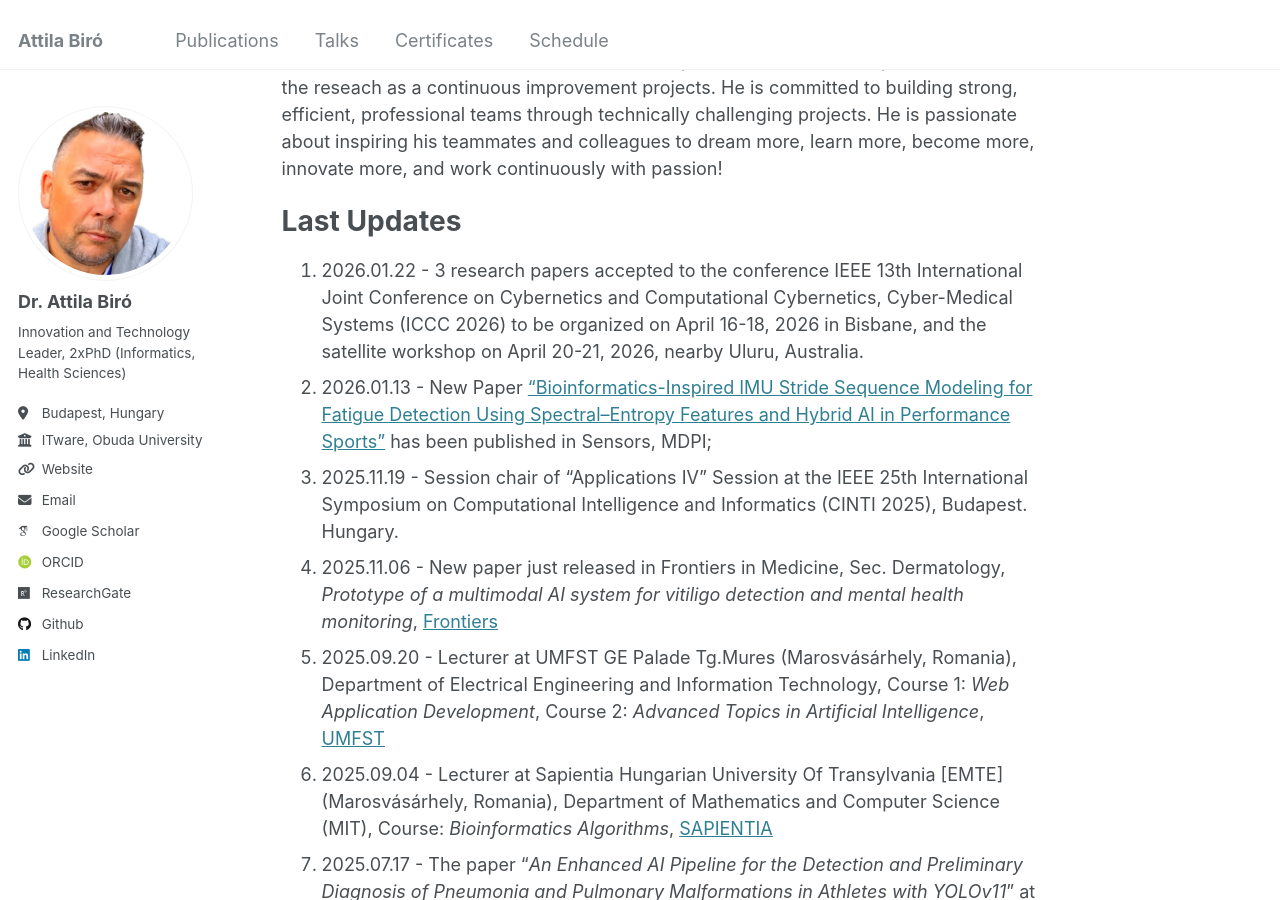
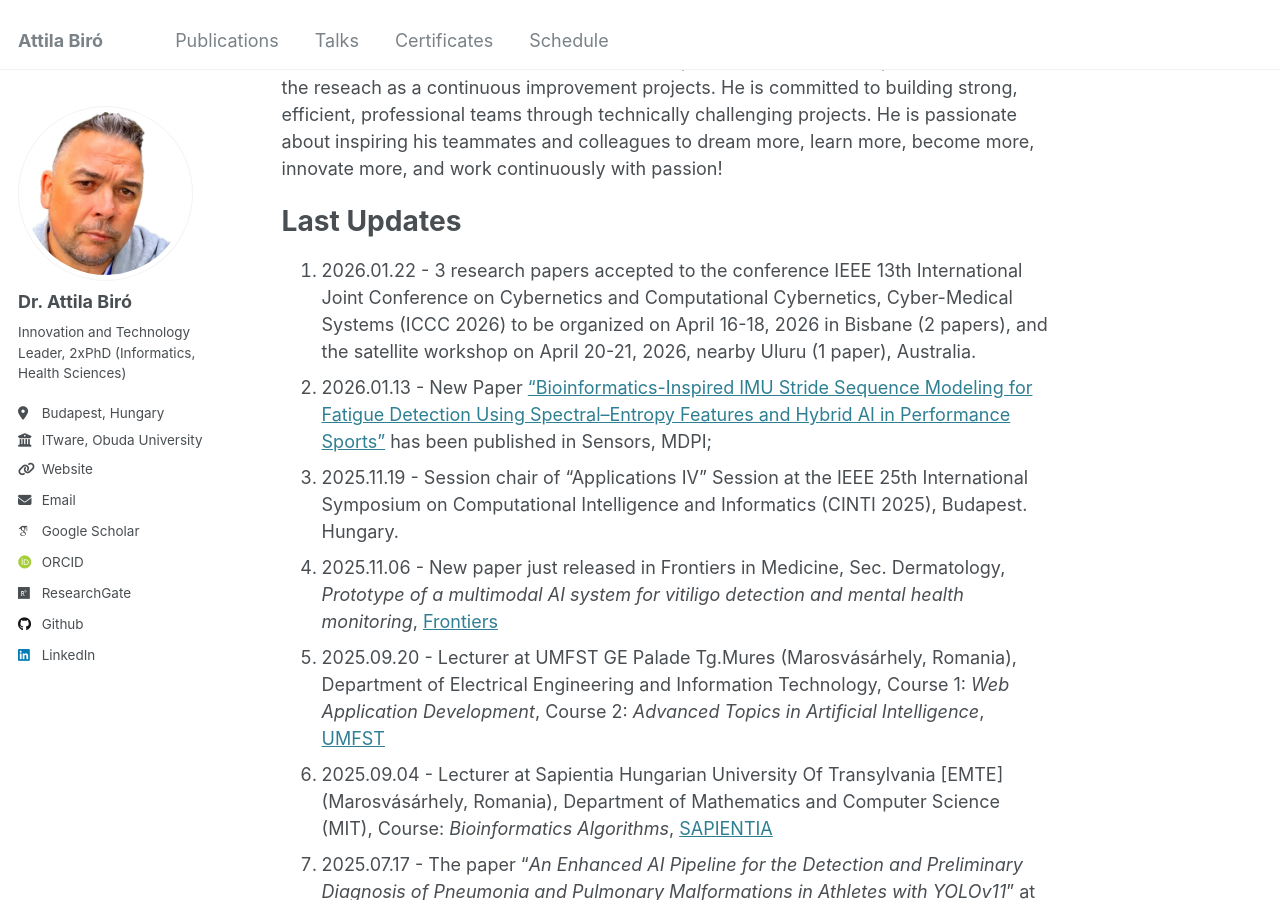
Before and after one commit to biroka/biroka.github.io, a Jekyll site: the page built from _pages/about.md, in a window 1280 px wide and 900 px high, scrolled down 655 px. Built offline with Jekyll 4.4.1, drawn with Linux system fonts in a browser that asks for light colours; some web fonts are replaced.

Commit message:
Update research paper acceptance details in about.md
Clarified the number of papers accepted for the ICCC 2026 conference and their distribution across the main conference and satellite workshop.

```diff
--- a/_pages/about.md
+++ b/_pages/about.md
@@ -17,7 +17,7 @@ His motivation is to ensure the business development, software development as we
 
 Last Updates
 ======
-1. 2026.01.22 - 3 research papers accepted to the conference IEEE 13th International Joint Conference on Cybernetics and Computational Cybernetics, Cyber-Medical Systems (ICCC 2026) to be organized on April 16-18, 2026 in Bisbane, and the satellite workshop on April 20-21, 2026, nearby Uluru, Australia.
+1. 2026.01.22 - 3 research papers accepted to the conference IEEE 13th International Joint Conference on Cybernetics and Computational Cybernetics, Cyber-Medical Systems (ICCC 2026) to be organized on April 16-18, 2026 in Bisbane (2 papers), and the satellite workshop on April 20-21, 2026, nearby Uluru (1 paper), Australia.
 2. 2026.01.13 - New Paper ["Bioinformatics-Inspired IMU Stride Sequence Modeling for Fatigue Detection Using Spectral–Entropy Features and Hybrid AI in Performance Sports"](https://doi.org/10.3390/s26020525) has been published in Sensors, MDPI;
 3. 2025.11.19 - Session chair of "Applications IV" Session at the IEEE 25th International Symposium on Computational Intelligence and Informatics (CINTI 2025), Budapest. Hungary.
 4. 2025.11.06 - New paper just released in Frontiers in Medicine, Sec. Dermatology, _Prototype of a multimodal AI system for vitiligo detection and mental health monitoring_, [Frontiers](https://doi.org/10.3389/fmed.2025.1709891)
```
